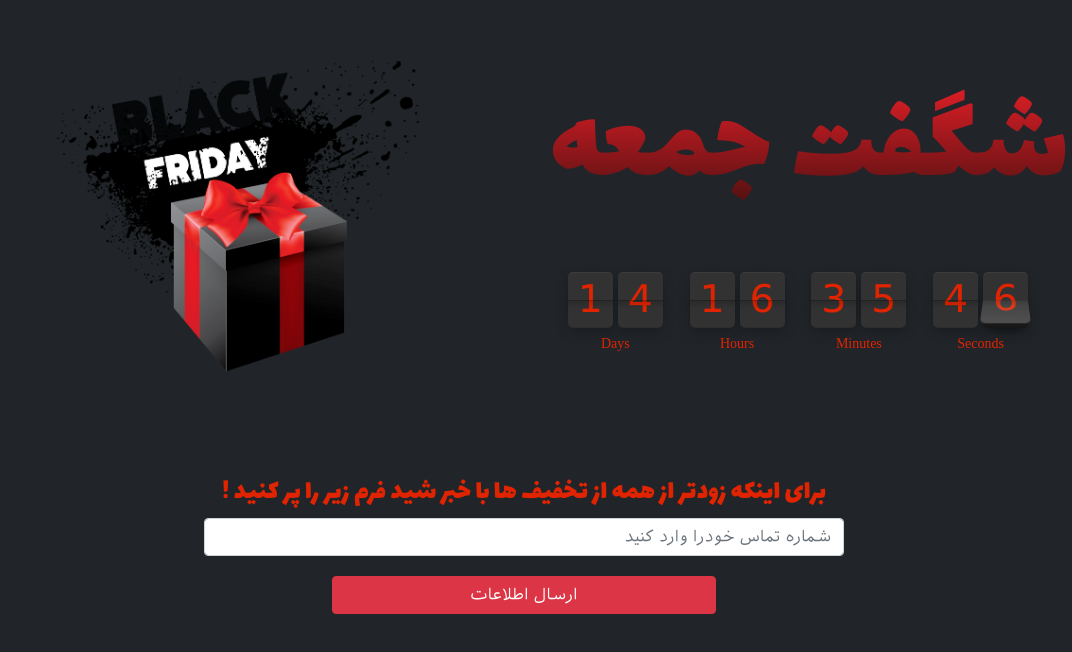
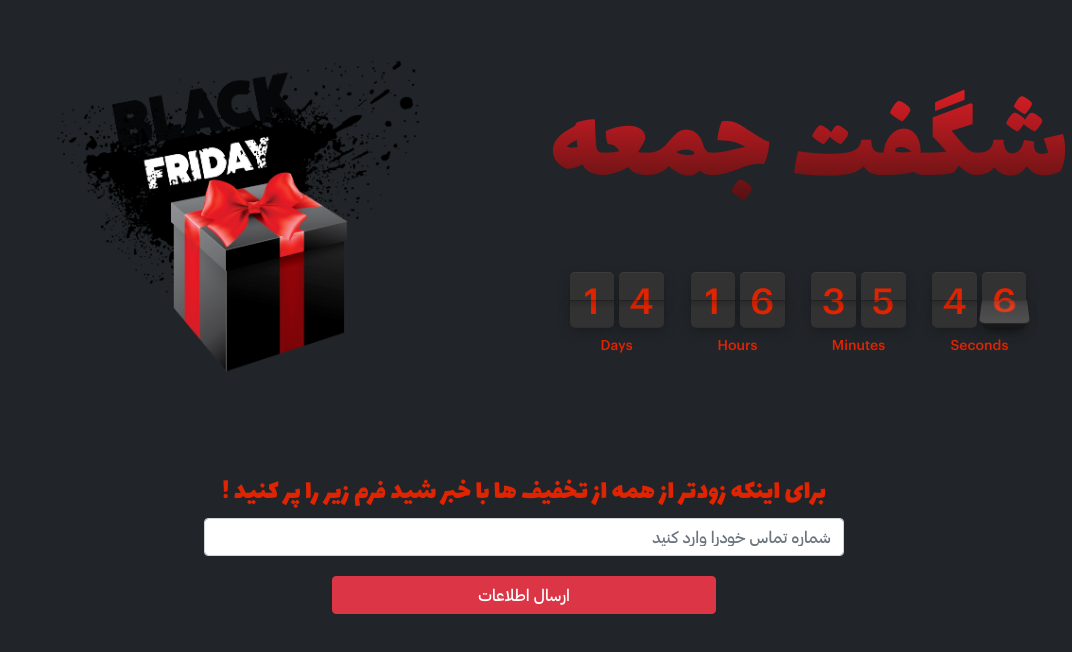
Before and after one commit to shayanafkane/Black-friday, a React (Create React App) app: page / in a window 1280 px wide. Shown: the top 652 px of the page, without its empty margins (208-1280 px from the left). Built offline with nearby package versions, Linux system fonts and the light colour scheme; no server answers.

Commit message:
Add-disabled-button

```diff
--- a/package.json
+++ b/package.json
@@ -1,7 +1,6 @@
 {
   "name": "black",
   "version": "0.1.0",
-  "homepage": "https://etebarkala.com/landing/test2/",
   "private": true,
   "dependencies": {
     "@testing-library/jest-dom": "^5.11.4",
--- a/public/assets/css/style.css
+++ b/public/assets/css/style.css
@@ -3,11 +3,11 @@
     src: url("../font/Lalezar-Regular.ttf");
 }
 @font-face {
-    font-family: "irsans";
-    src: url("../font/Iranian\ Sans.ttf");
+    font-family: "Yekan";
+    src: url("../font/Graphik\ Arabic\ Medium.otf");
 }
 input {
-    font-family: "irsans";
+    font-family: "Yekan";
 }
 body {
     overflow-x: hidden;
@@ -458,11 +458,11 @@
     }
 }
 div {
-    font-family: "irsans";
+    font-family: "Yekan";
 }
 .Toastify__toast-container {
-    font-family: "irsans" !important;
+    font-family: "Yekan" !important;
 }
 .Toastify__toast-body {
-    font-family: "irsans" !important;
+    font-family: "Yekan" !important;
 }
--- a/src/common/form.jsx
+++ b/src/common/form.jsx
@@ -2,24 +2,26 @@
 import React from 'react';
 import { toast, ToastContainer } from 'react-toastify';
 import 'react-toastify/dist/ReactToastify.min.css';
-
 class Form extends React.Component {
 
     constructor(props) {
         super(props)
         this.state = {
             tel: '',
+            disabled: ''
         }
-
+        this.setState({
+            disabled: false
+        })
     }
     handleHtmlControlChange = (event) => {
         this.setState({ [event.target.name]: event.target.value })
     }
+
     handleSubmit = (event) => {
-
+        event.preventDefault();
         let formData = new FormData();
         formData.append("tel", this.state.tel);
-        event.preventDefault();
         const config = {
             headers: { "Content-Type": "application/x-www-form-urlencoded" }
         }
@@ -28,31 +30,37 @@
             .then((response) => {
 
                 console.log(response.data);
+
                 if (response.data.result == true) {
                     toast.success("اطلاعات شما با موفقیت ثبت شد");
+                    this.state.disabled = false;
 
                 } else if (response.data.result == false) {
                     toast.error("شماره موبایل اشتباه وارد شده است");
+                    this.state.disabled = false;
                 } else if (response.data.result == "duplicate") {
                     toast.error("شماره موبایل وارد شده تکراری است");
+                    this.state.disabled = false;
                 }
+
             })
-
+        const tel = this.state.tel;
+        this.setState({
+            tel: ''
+        });
     }
     render() {
         const { tel } = this.state;
-
         return (
             <div className="box-form-blackfriday">
                 <h3> برای اینکه زودتر از همه از تخفیف ها با خبر شید فرم زیر را پر کنید !</h3>
                 <form action="#" className="form-black" onSubmit={this.handleSubmit}>
                     <input type="text" value={tel} className="form-control" onChange={this.handleHtmlControlChange} placeholder="شماره تماس خودرا وارد کنید" name="tel" />
-                    <input type="submit" className="btn btn-danger" value="ارسال اطلاعات" />
+                    <input type="submit" className="btn btn-danger" disabled={this.state.disabled} onClick={() => this.state.disabled = true} value="ارسال اطلاعات" />
                 </form>
+                <ToastContainer />
+            </div>
 
-                <ToastContainer />
-
-            </div>
         )
     }
 }
```
Also changed, not shown: public/assets/font/Graphik Arabic Medium.otf (added), public/assets/font/Iranian Sans.ttf (deleted).
